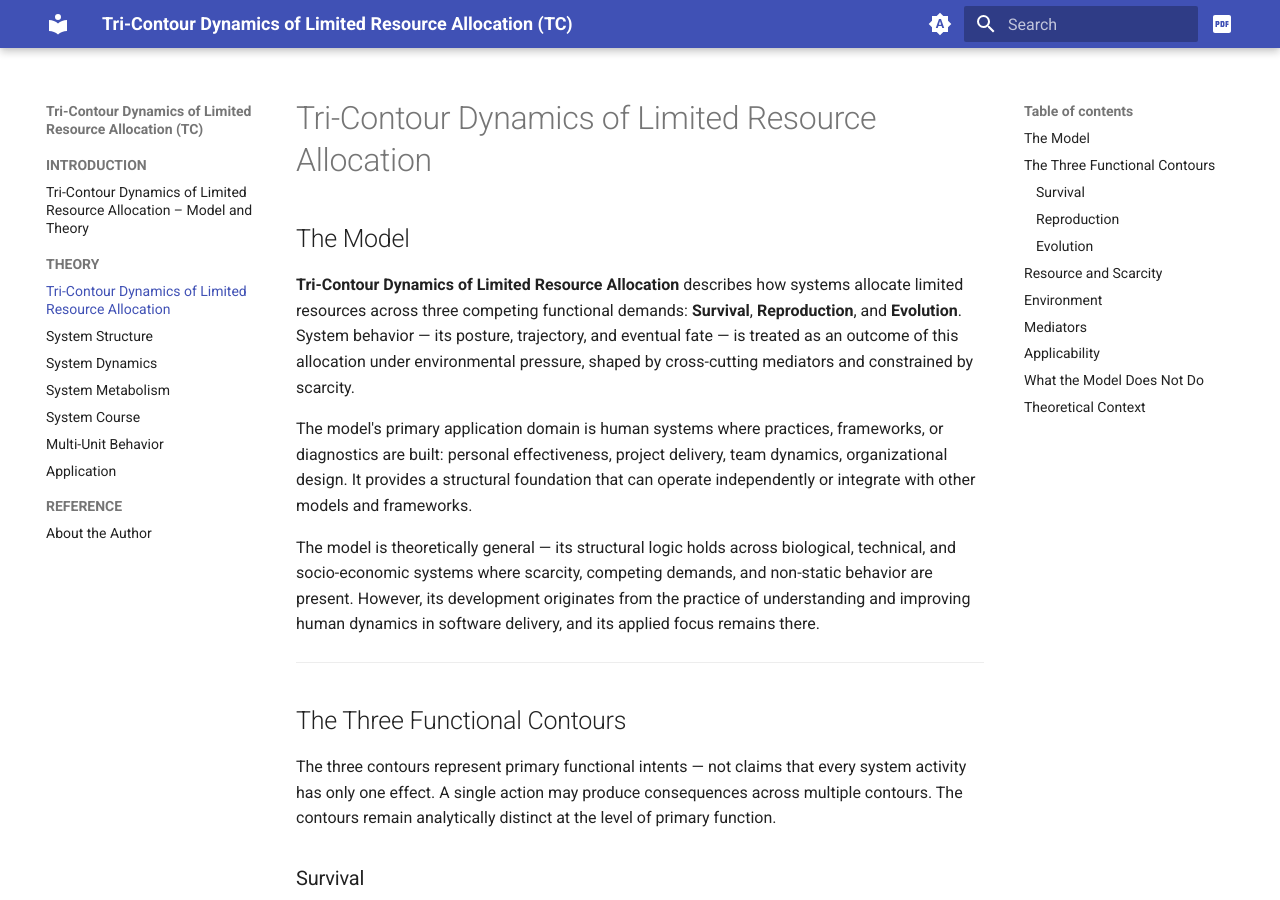
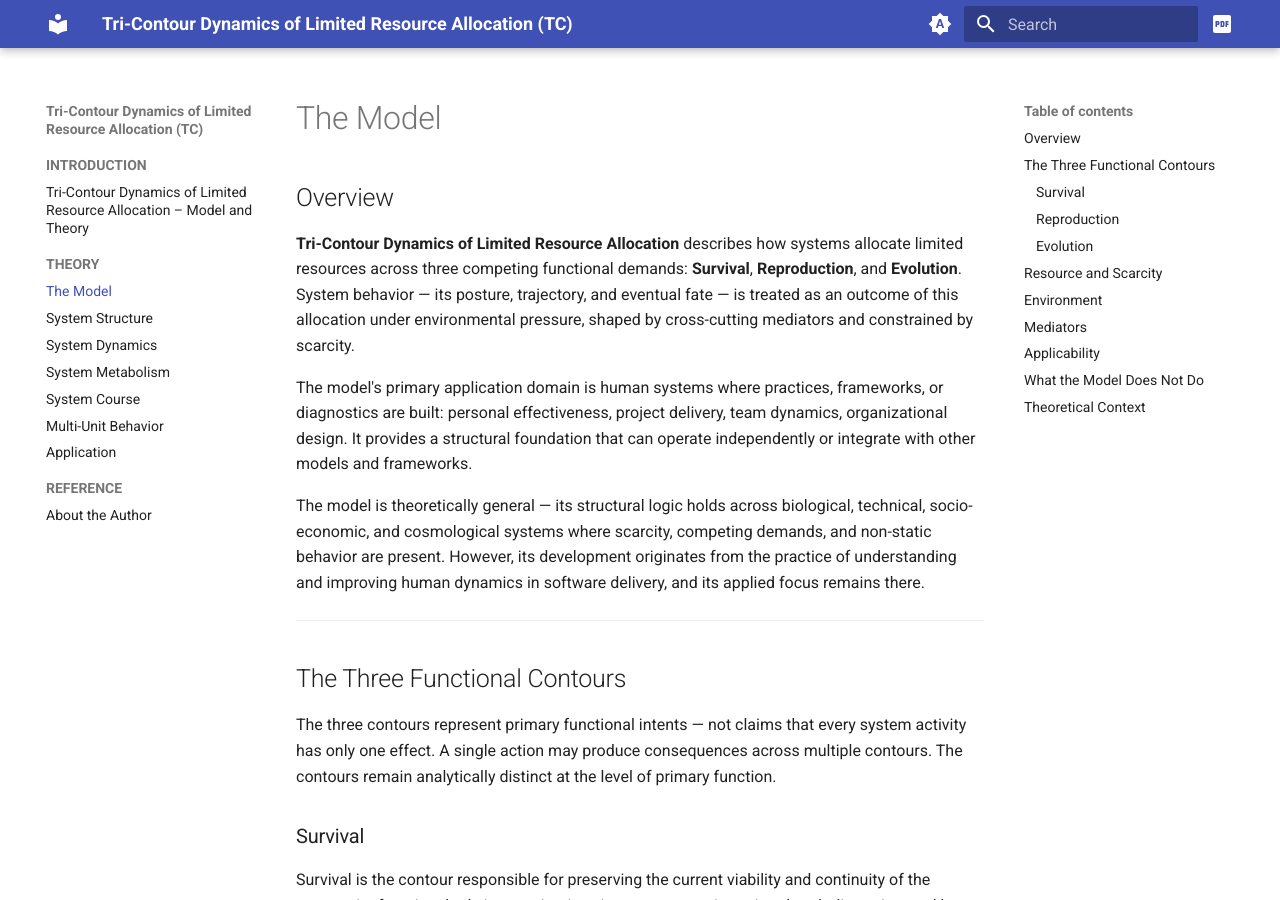
Before and after one commit to vitar/sre, an MkDocs documentation site: the page built from docs/110-the-model.md, in a window 1280 px wide and 900 px high. Built offline with MkDocs 1.6.1 and Material for MkDocs 9.7.7, drawn with Linux system fonts in a browser that asks for light colours.

Commit message:
Update 110-the-model.md

```diff
--- a/docs/110-the-model.md
+++ b/docs/110-the-model.md
@@ -1,12 +1,12 @@
-# Tri-Contour Dynamics of Limited Resource Allocation
+# The Model
 
-## The Model
+## Overview
 
 **Tri-Contour Dynamics of Limited Resource Allocation** describes how systems allocate limited resources across three competing functional demands: **Survival**, **Reproduction**, and **Evolution**. System behavior — its posture, trajectory, and eventual fate — is treated as an outcome of this allocation under environmental pressure, shaped by cross-cutting mediators and constrained by scarcity.
 
 The model's primary application domain is human systems where practices, frameworks, or diagnostics are built: personal effectiveness, project delivery, team dynamics, organizational design. It provides a structural foundation that can operate independently or integrate with other models and frameworks.
 
-The model is theoretically general — its structural logic holds across biological, technical, and socio-economic systems where scarcity, competing demands, and non-static behavior are present. However, its development originates from the practice of understanding and improving human dynamics in software delivery, and its applied focus remains there.
+The model is theoretically general — its structural logic holds across biological, technical, socio-economic, and cosmological systems where scarcity, competing demands, and non-static behavior are present. However, its development originates from the practice of understanding and improving human dynamics in software delivery, and its applied focus remains there.
 
 ---
 
```
